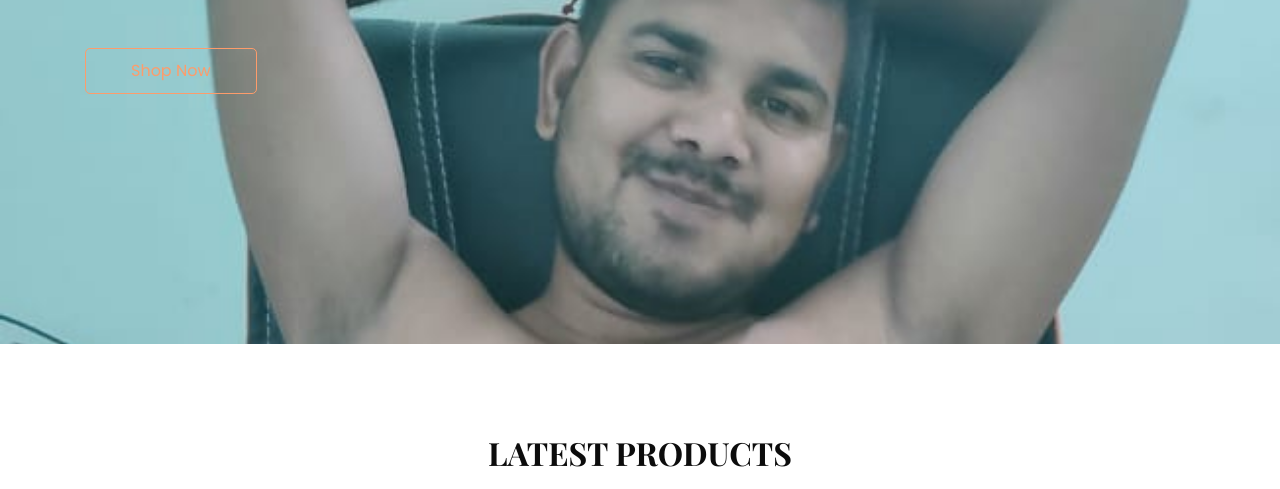
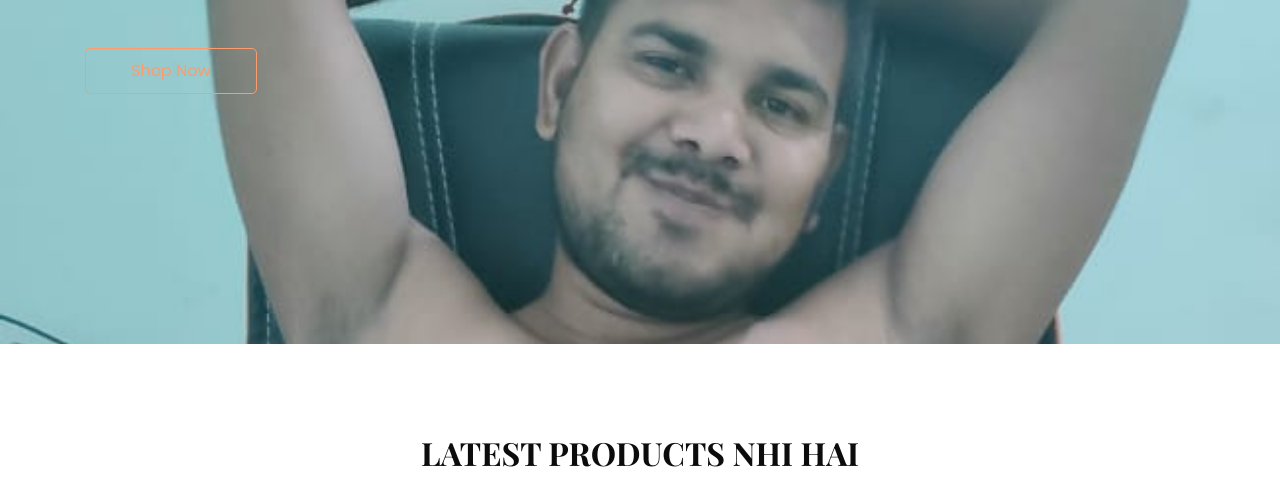
Before and after one commit to tejasva-baghel/static-web-code, a plain HTML site: page index.html in a window 1280 px wide. Shown: the part 456-945 px from the top of the page. Drawn offline with nearby package versions, Linux system fonts and the light colour scheme.

Commit message:
Update index.html

```diff
--- a/index.html
+++ b/index.html
@@ -95,7 +95,7 @@
     <div class="container">
       <div class="heading_container heading_center">
         <h2>
-          Latest Products
+          Latest Products nhi hai
         </h2>
       </div>
       <div class="row">
```
